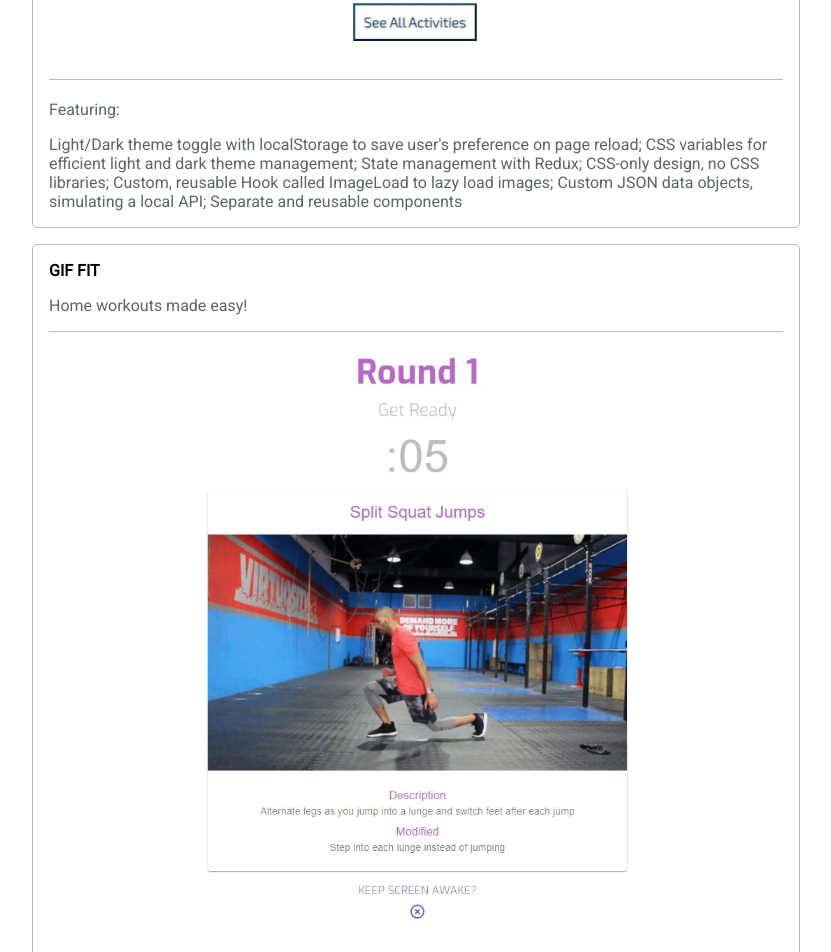
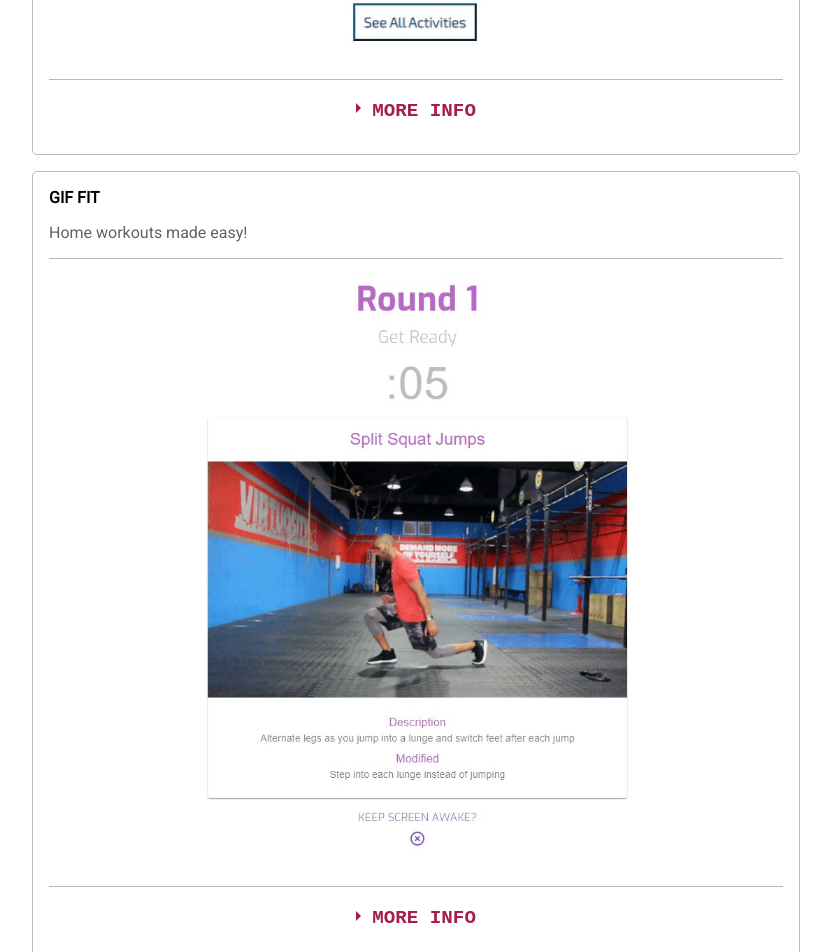
Before and after one commit to jamesncox/portfolio-v2, a React (Create React App) app: page / in a window 1280 px wide. Shown: the part 1360-2312 px from the top of the page, without its empty margins (224-1055 px from the left). Built offline with nearby package versions, Linux system fonts and the light colour scheme.

Commit message:
Add Collapsible.css and create collapsible elements in FeaturedProjects.js

```diff
--- a/src/App.js
+++ b/src/App.js
@@ -2,6 +2,7 @@ import React from 'react'
 import './stylesheets/App.css'
 import './stylesheets/Responsive.css'
 import './stylesheets/NavMenu.css'
+import './stylesheets/Collapsible.css'
 import About from './components/about/About'
 import Projects from './components/projects/Projects'
 import Blog from './components/blog/Blog'
--- a/src/components/projects/FeaturedProjects.js
+++ b/src/components/projects/FeaturedProjects.js
@@ -14,6 +14,7 @@ export default function FeaturedProjects() {
             <p className="section-title">featured projects</p>
             <div className="projects-wrapper">
                 <div className="projects-card">
+
                     <p className="project-title">The Boredinator</p>
                     <p className="project-subtitle">Activities and inspiration to stave off boredom</p>
                     <ImageLoad
@@ -22,8 +23,16 @@ export default function FeaturedProjects() {
                         placeholder={TheBoredinatorTiny}
                         alt="Screenshot of The Boredinator home page"
                     />
+                    <div className="wrap-collabsible">
+                        <input id="collapsible-boredinator" className="toggle" type="checkbox" />
+                        <label htmlFor="collapsible-boredinator" className="lbl-toggle">More Info</label>
+                        <div className="collapsible-content">
+                            <div className="content-inner">
                                 <p className="project-description">Featuring: </p>
                                 <p className="project-description">Light/Dark theme toggle with localStorage to save user's preference on page reload; CSS variables for efficient light and dark theme management; State management with Redux; CSS-only design, no CSS libraries; Custom, reusable Hook called ImageLoad to lazy load images; Custom JSON data objects, simulating a local API; Separate and reusable components</p>
+                            </div>
+                        </div>
+                    </div>
                 </div>
 
                 <div className="projects-card">
@@ -35,8 +44,16 @@ export default function FeaturedProjects() {
                         placeholder={GifFitTiny}
                         alt="Screenshot of GIF FIT app"
                     />
+                    <div className="wrap-collabsible">
+                        <input id="collapsible-gif-fit" className="toggle" type="checkbox" />
+                        <label htmlFor="collapsible-gif-fit" className="lbl-toggle">More Info</label>
+                        <div className="collapsible-content">
+                            <div className="content-inner">
                                 <p className="project-description">Featuring: </p>
                                 <p className="project-description">React front-end, Redux to manage state, and Material UI for styling. Gifs are sourced from Giphy.com (special thanks and credit to 8fit for uploading so many awesome exercises). Made with love to genuinely help others during these stressful and challenging times.</p>
+                            </div>
+                        </div>
+                    </div>
                 </div>
 
                 <div className="projects-card">
@@ -48,8 +65,16 @@ export default function FeaturedProjects() {
                         placeholder={DoDidDoneTiny}
                         alt="Screenshot of The Boredinator home page"
                     />
+                    <div className="wrap-collabsible">
+                        <input id="collapsible-do-did-done" className="toggle" type="checkbox" />
+                        <label htmlFor="collapsible-do-did-done" className="lbl-toggle">More Info</label>
+                        <div className="collapsible-content">
+                            <div className="content-inner">
                                 <p className="project-description">Featuring: </p>
                                 <p className="project-description">React frontend and a Rails API backend. The React frontend features Material UI components, React router, Redux and local state management, functional components and React hooks and a thoughtful design for improved UI and UX. The frontend consumes the Rails API with full CRUD functionality. The Rails API backend is hosted on Heroku and features a PostgreSQL database. It handles sessions, cookies, CRUD functionality, separation of concerns and MVC structure.</p>
+                            </div>
+                        </div>
+                    </div>
                 </div>
             </div>
         </>
--- /dev/null
+++ b/src/stylesheets/Collapsible.css
@@ -0,0 +1,59 @@
+input[type='checkbox'] {
+    display: none;
+  }
+
+  .lbl-toggle {
+    display: block;
+
+    font-weight: bold;
+    font-family: monospace;
+    font-size: 1.2rem;
+    text-transform: uppercase;
+    text-align: center;
+
+    padding: 1rem;
+
+    color: var(--hightlighted-menu-color);
+
+    cursor: pointer;
+    transition: all .5s ease-out;
+  }
+
+  .lbl-toggle::before {
+    content: ' ';
+    display: inline-block;
+
+    border-top: 5px solid transparent;
+    border-bottom: 5px solid transparent;
+    border-left: 5px solid currentColor;
+    vertical-align: middle;
+    margin-right: .7rem;
+    transform: translateY(-2px);
+    transition: transform .5s ease-out;
+  }
+
+  .collapsible-content .content-inner {
+    margin-top: -1rem;
+    border-bottom-left-radius: 7px;
+    border-bottom-right-radius: 7px;
+    /* padding: .5rem 1rem; */
+  }
+
+  .collapsible-content {
+    max-height: 0px;
+    overflow: hidden;
+    transition: max-height .5s ease-in-out;
+  }
+
+  .toggle:checked + .lbl-toggle + .collapsible-content {
+    max-height: 100vh;
+  }
+
+  .toggle:checked + .lbl-toggle::before {
+    transform: rotate(90deg) translateX(-3px);
+  }
+
+  .toggle:checked + .lbl-toggle {
+    border-bottom-right-radius: 0;
+    border-bottom-left-radius: 0;
+  }
```
Lines whose indentation alone changed are shown as unchanged.
